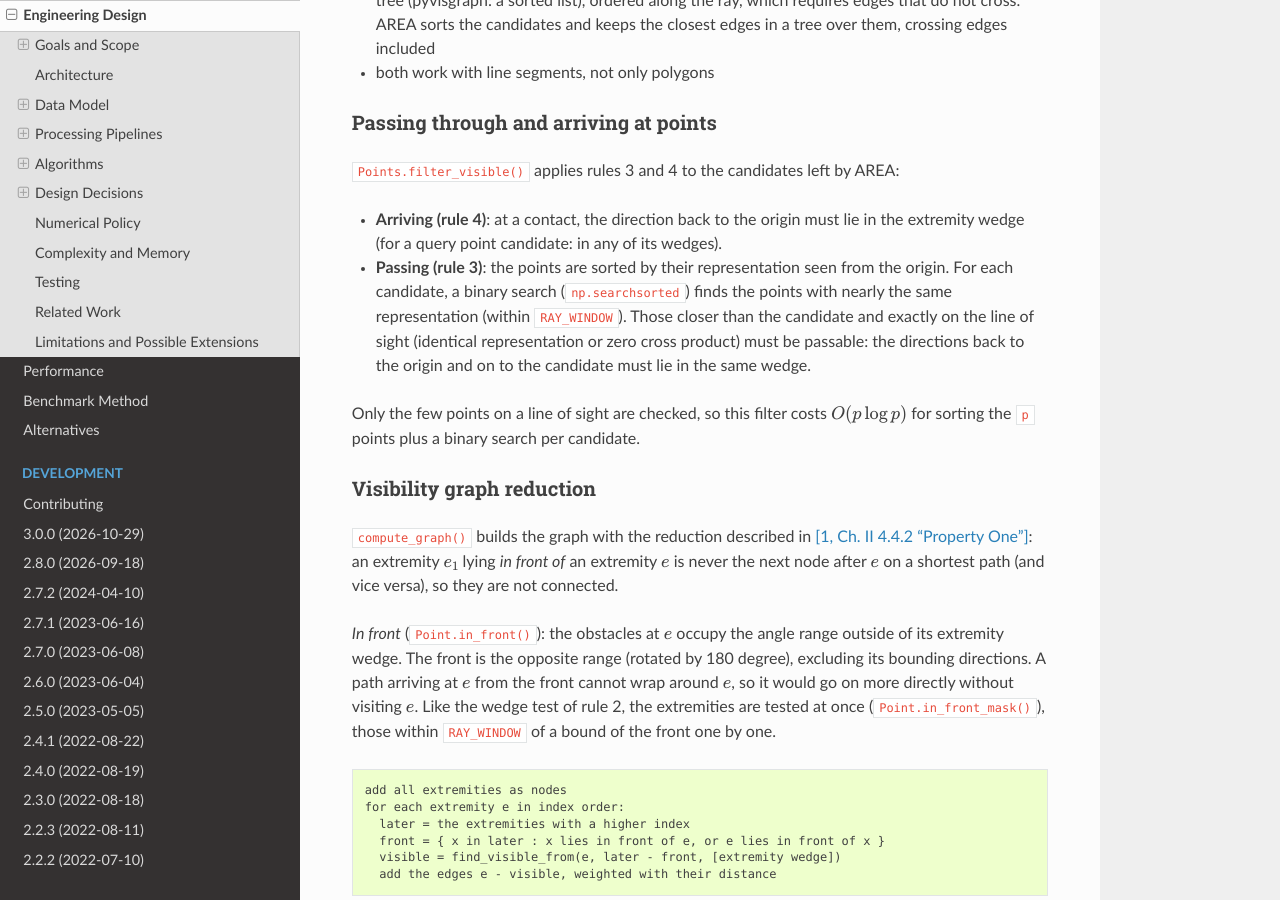
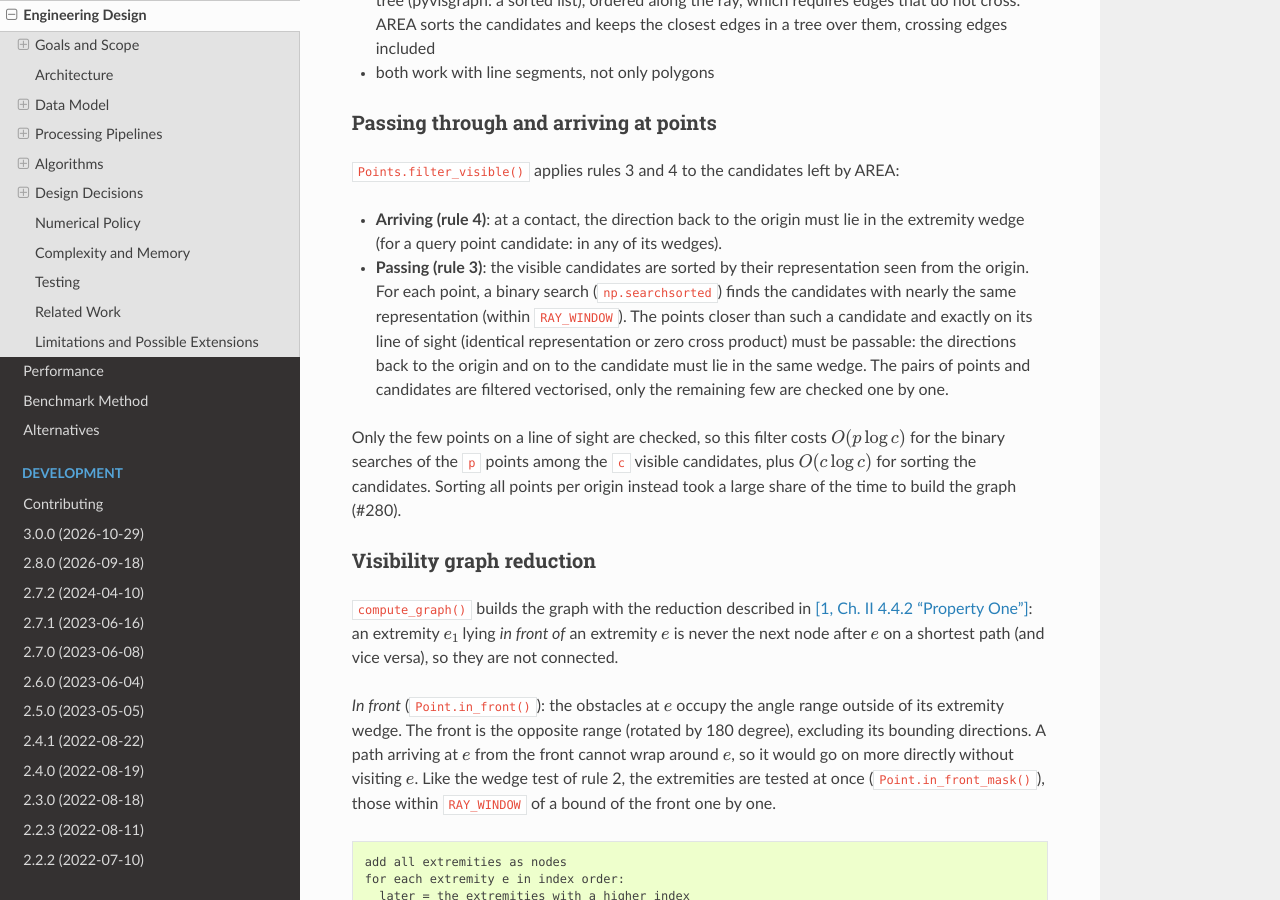
Before and after one commit to jannikmi/extremitypathfinder, a Sphinx documentation site: the page built from docs/8_design.rst, in a window 1280 px wide and 900 px high, scrolled down 10276 px. Built offline with Sphinx 7.4.7 and the Read the Docs theme 3.1.0, drawn with Linux system fonts in a browser that asks for light colours.

Commit message:
perf: sort only the visible candidates for rule 3 in filter_visible() (#280)
Points.filter_visible() sorted the directions of all points once per origin
to find the points on the lines of sight of the visible candidates. Now the
visible candidates are sorted and every point is looked up among them
(O(p log c) instead of O(p log p)); the pairs of points and candidates are
filtered vectorised, only the remaining few are checked with passable().
Identical graphs, paths and distances, with and without Numba.

Co-Authored-By: Claude Opus 5.5 <noreply@anthropic.com>
Claude-Session: https://claude.ai/code/session_01XJqV77VDrCDeEWP9gqde8p

```diff
--- a/CHANGELOG.rst
+++ b/CHANGELOG.rst
@@ -159,6 +159,9 @@ other changes:
 - faster visibility computation, identical visibility graphs and paths (#259): the setup before the compiled check
   only computes the terms of the edges with candidates in their angle range and sorts the candidates vectorised.
   It runs once per extremity and per query point. Preparation and queries are faster with Numba, less so without.
+- faster visibility computation, identical visibility graphs and paths (#280): the test whether lines of sight
+  may pass through points (rule 3) sorts only the visible candidates by direction instead of all points.
+  It runs once per extremity and per query point.
 - faster preparation of environments (#263): extremities are connected only when neither lies in front of the other.
   Both directions are now tested before the visibility is computed. Previously an edge to an extremity
   the other one lies in front of was computed, added and removed again. The visibility graphs are identical
--- a/docs/8_design.rst
+++ b/docs/8_design.rst
@@ -467,14 +467,16 @@ Passing through and arriving at points
 
 - **Arriving (rule 4)**: at a contact, the direction back to the origin must lie in the extremity wedge
   (for a query point candidate: in any of its wedges).
-- **Passing (rule 3)**: the points are sorted by their representation seen from the origin. For each candidate,
-  a binary search (``np.searchsorted``) finds the points with nearly the same representation
-  (within ``RAY_WINDOW``). Those closer than the candidate and exactly on the line of sight
+- **Passing (rule 3)**: the visible candidates are sorted by their representation seen from the origin.
+  For each point, a binary search (``np.searchsorted``) finds the candidates with nearly the same representation
+  (within ``RAY_WINDOW``). The points closer than such a candidate and exactly on its line of sight
   (identical representation or zero cross product) must be passable: the directions back to the origin and on to
-  the candidate must lie in the same wedge.
+  the candidate must lie in the same wedge. The pairs of points and candidates are filtered vectorised,
+  only the remaining few are checked one by one.
 
-Only the few points on a line of sight are checked, so this filter costs :math:`O(p \log p)` for sorting the
-``p`` points plus a binary search per candidate.
+Only the few points on a line of sight are checked, so this filter costs :math:`O(p \log c)` for the binary searches
+of the ``p`` points among the ``c`` visible candidates, plus :math:`O(c \log c)` for sorting the candidates.
+Sorting all points per origin instead took a large share of the time to build the graph (#280).
 
 Visibility graph reduction
 --------------------------
```
Also changed, not shown: 1 other file.
